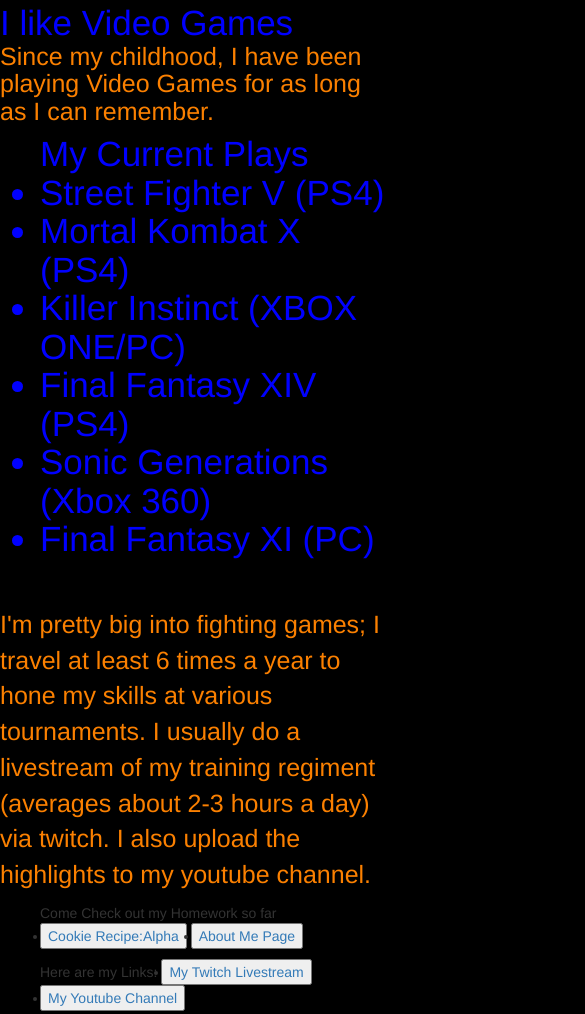
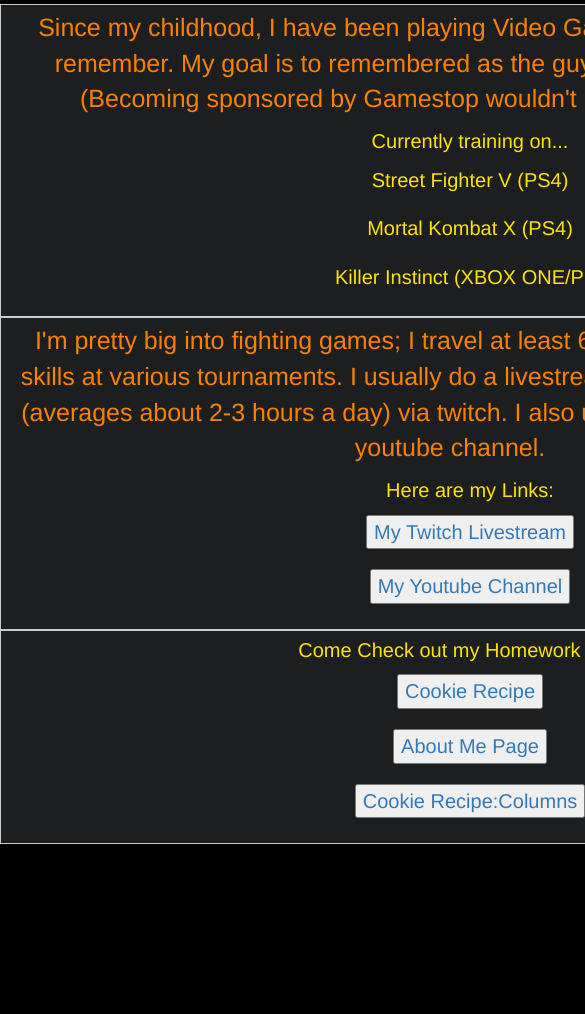
Before and after one commit to shindomino/fewd-44, a plain HTML site: page index.html in a window 390 px wide. Shown: the part 736-1750 px from the top of the page, 585 px wide, since content can reach past the window. After the commit the page ends 1580 px from the top, so only its background shows below. Drawn offline with nearby package versions, Linux system fonts and the light colour scheme.

Commit message:
Made Changes to Index

```diff
--- a/index.html
+++ b/index.html
@@ -10,7 +10,8 @@ Kirby Tate III
           <div class="newContainer">
           </div>
       </div>
-    </div>
+    </div><br>
+
   <style>
     h1 {
       color: blue;
@@ -25,6 +26,7 @@ Kirby Tate III
     body {
       background-color: black;
     }
+
     .a8788 {
       background-image: url(images/sde_red.jpg);
       background-size: cover;
@@ -35,50 +37,86 @@ Kirby Tate III
       width:100%;
       padding: 20px;
     }
+
     .container {
       height: 400px;
       margin-left: 10px;
       margin-right: 10px;
       margin-top: 10px;
     }
+
+    ul {
+      color: #FCE300;
+      font-size: 20px;
+      list-style-type: none;
+    }
+
+    li {
+      padding: 10px;
+    }
+
+    .box,
+    .fgc,
+    .school {
+      text-align: center;
+    	width:900px;
+    	margin:0 auto 0 auto;
+    	padding:5px;
+    	border:1px solid #cccccc;
+    	background-color: #1C1E20;
+    }
+
   </style>
     <meta charset="utf-8">
-    <title>Shin Domino's Playground</title>
+    <title>Kirby's Workspace</title>
   </head>
+
   <body>
-
-    <h1>I like Video Games
-      <p>Since my childhood, I have been playing Video Games for as long as I can remember.</p>
-      <ul>My Current Plays
+    <div class="box">
+      <p>Since my childhood, I have been playing Video Games for as long as I can remember. My goal is to remembered as the guy who brough the magic (Becoming sponsored by Gamestop wouldn't be a bad idea either).</p>
+      <ul>Currently training on...
         <li>Street Fighter V (PS4) </li>
         <li>Mortal Kombat X (PS4) </li>
         <li>Killer Instinct (XBOX ONE/PC) </li>
-        <li>Final Fantasy XIV (PS4) </li>
-        <li>Sonic Generations (Xbox 360) </li>
-        <li>Final Fantasy XI (PC) </li><br>
       </ul>
-    </h1>
+    </div>
 
+  <div class="fgc">
     <p>I'm pretty big into fighting games; I travel at least 6 times a year to hone my skills at various tournaments. I usually do a livestream of my training regiment (averages about 2-3 hours a day) via twitch. I also upload the highlights to my youtube channel.</p>
 
-    <ul>Come Check out my Homework so far
+    <ul>Here are my Links:
+      <li>
         <button>
-        <li><a href="https://github.com/shindomino/fewd-44/tree/gh-pages/cookie_recipe">Cookie Recipe:Alpha</a></li>
+          <a href="https://www.twitch.tv/shind0mino">My Twitch Livestream</a>
         </button>
+      </li>
+      <li>
         <button>
-        <li><a href="https://github.com/shindomino/fewd-44/tree/gh-pages/Kirby">About Me Page</a></li>
+          <a href="https://www.youtube.com/user/domino1769">My Youtube Channel</a>
         </button>
+      </li>
     </ul>
+  </div>
 
-
-    <ul>Here are my Links:
+  <div class="school">
+    <ul>Come Check out my Homework so far:
+      <li>
         <button>
-        <li><a href="https://www.twitch.tv/shind0mino">My Twitch Livestream</a></li>
+        <a href="https://github.com/shindomino/fewd-44/tree/gh-pages/cookie_recipe">Cookie Recipe</a>
         </button>
+      </li>
+      <li>
         <button>
-        <li><a href="https://www.youtube.com/user/domino1769">My Youtube Channel</a></li>
+          <a href="https://github.com/shindomino/fewd-44/tree/gh-pages/Kirby">About Me Page</a>
         </button>
+      </li>
+      <li>
+        <button>
+          <a href="https://github.com/shindomino/fewd-44/tree/gh-pages/columns_recipe">Cookie Recipe:Columns</a>
+        </button>
+      </li>
     </ul>
+  </div>
 
 
   </body>
```
Also changed, not shown: Boxes/boxes.css (+27 -0 lines), Startup/startup.html (added, +11 -0 lines), Startup/startup.css (added), 1 other file. Lines whose indentation alone changed are shown as unchanged.
